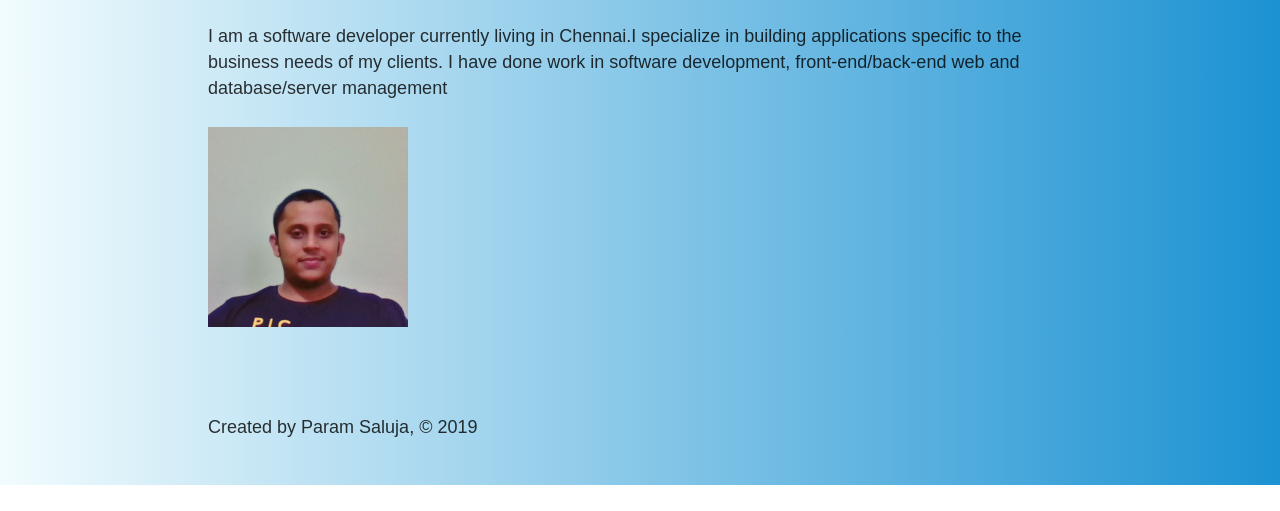
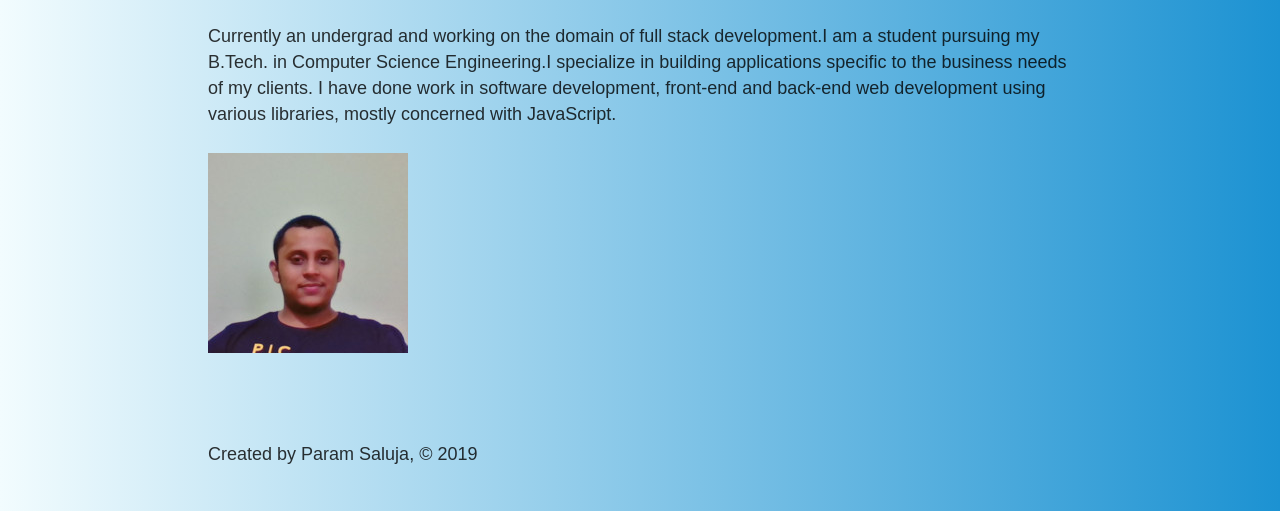
Before and after one commit to salujaparam/gatsby-blog, a Gatsby site: page / in a window 1280 px wide. Shown: the part 432-943 px from the top of the page. Before the commit the page ends 917 px from the top, so only its background shows below. Built offline with nearby package versions, Linux system fonts and the light colour scheme; Gatsby itself is replaced by a stand-in of ours.

Commit message:
added data to index page

```diff
--- a/src/pages/index.js
+++ b/src/pages/index.js
@@ -11,10 +11,12 @@ const IndexPage = () => {
       <Layout>
         <h1>Full Stack Developer</h1>
         <p>
-          I am a software developer currently living in Chennai.I specialize in
-          building applications specific to the business needs of my clients. I
-          have done work in software development, front-end/back-end web and
-          database/server management
+          Currently an undergrad and working on the domain of full stack
+          development.I am a student pursuing my B.Tech. in Computer Science
+          Engineering.I specialize in building applications specific to the
+          business needs of my clients. I have done work in software
+          development, front-end and back-end web development using various
+          libraries, mostly concerned with JavaScript.
         </p>
         <img src={photo} alt="Param Saluja" />
       </Layout>
```
